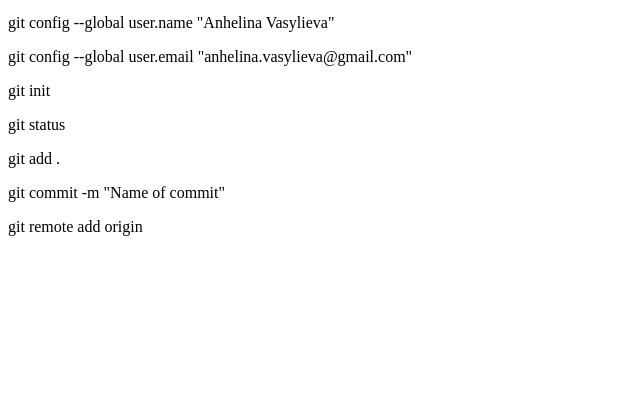
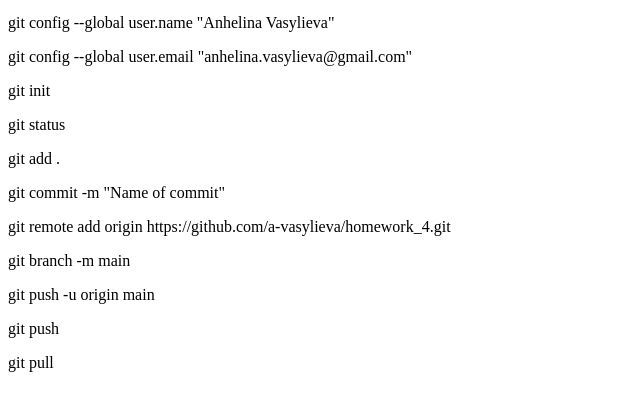
Before and after one commit to a-vasylieva/homework_4, a plain HTML site: page index.html in a window 1280 px wide. Shown: the part 100-510 px from the top of the page, without its empty margins (0-640 px from the left). Drawn offline with Linux system fonts and the light colour scheme.

Commit message:
adding to index.html command list,mark 1 task at TODO.md

```diff
--- a/index.html
+++ b/index.html
@@ -13,11 +13,25 @@
     </strong>
   </p>
   <p>git config --global user.name "Anhelina Vasylieva"</p>
+
   <p>git config --global user.email "anhelina.vasylieva@gmail.com"</p>
+
   <p>git init</p>
+
   <p>git status</p>
+
   <p>git add .</p>
+
   <p>git commit -m "Name of commit"</p>
-  <p>git remote add origin</p>
+
+  <p>git remote add origin https://github.com/a-vasylieva/homework_4.git</p>
+
+  <p>git branch -m main</p>
+
+  <p>git push -u origin main</p>
+
+  <p>git push</p>
+
+  <p>git pull</p>
 </body>
 </html>
```
Also changed, not shown: 1 other file.
